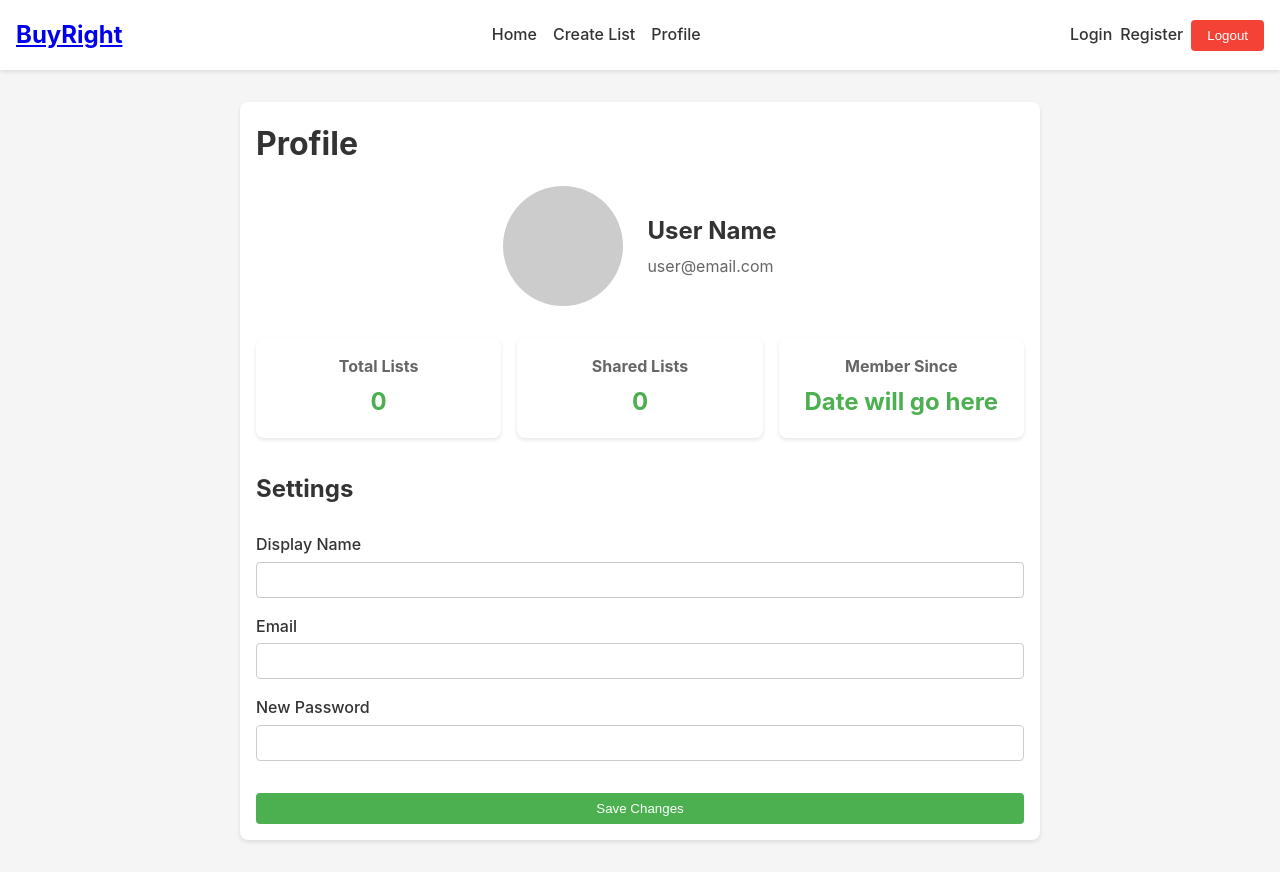
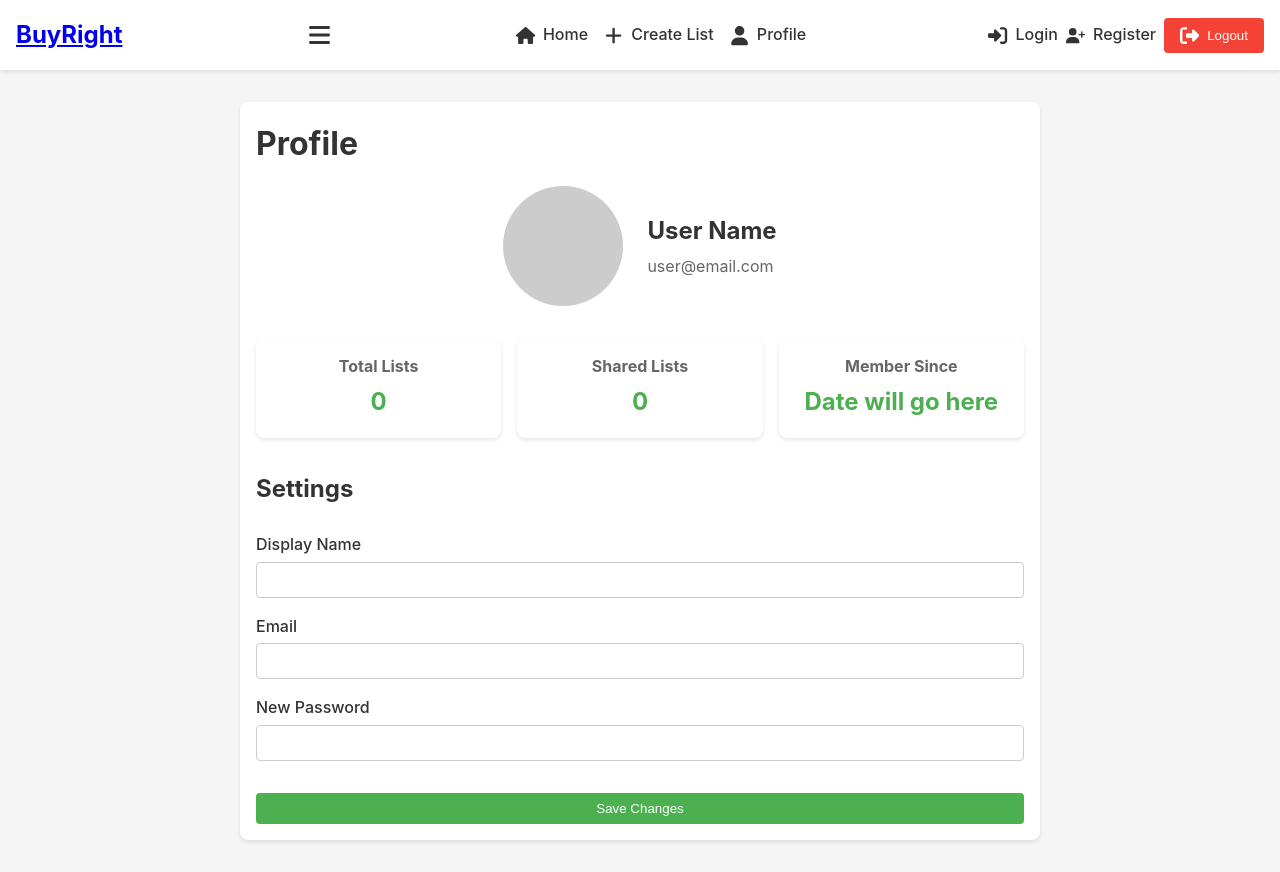
Before and after one commit to Andriamahay11master/BuyRight, a React (Vite) app: page /profile in a window 1280 px wide. Built offline with nearby package versions, Linux system fonts and the light colour scheme.

Commit message:
add icons to menu navbar

```diff
--- a/package.json
+++ b/package.json
@@ -10,6 +10,9 @@
     "preview": "vite preview"
   },
   "dependencies": {
+    "@fortawesome/fontawesome-svg-core": "^6.7.2",
+    "@fortawesome/free-solid-svg-icons": "^6.7.2",
+    "@fortawesome/react-fontawesome": "^0.2.2",
     "firebase": "^11.4.0",
     "react": "^19.0.0",
     "react-dom": "^19.0.0",
--- a/src/components/Navbar.tsx
+++ b/src/components/Navbar.tsx
@@ -1,5 +1,16 @@
 import React, { useState } from 'react';
 import { Link, useNavigate } from 'react-router-dom';
+import { FontAwesomeIcon } from '@fortawesome/react-fontawesome';
+import {
+  faBars,
+  faTimes,
+  faHome,
+  faPlus,
+  faUser,
+  faSignInAlt,
+  faUserPlus,
+  faSignOutAlt
+} from '@fortawesome/free-solid-svg-icons';
 
 const Navbar: React.FC = () => {
   const navigate = useNavigate();
@@ -16,19 +27,37 @@ const Navbar: React.FC = () => {
       </div>
 
       <button className="menu-toggle" onClick={toggleMenu}>
-        ☰
+        <FontAwesomeIcon icon={isMenuOpen ? faTimes : faBars} />
       </button>
 
       <div className={`navbar-menu ${isMenuOpen ? 'active' : ''}`}>
-        <Link to="/" className="nav-item">Home</Link>
-        <Link to="/create" className="nav-item">Create List</Link>
-        <Link to="/profile" className="nav-item">Profile</Link>
+        <Link to="/" className="nav-item">
+          <FontAwesomeIcon icon={faHome} className="nav-icon" />
+          Home
+        </Link>
+        <Link to="/create" className="nav-item">
+          <FontAwesomeIcon icon={faPlus} className="nav-icon" />
+          Create List
+        </Link>
+        <Link to="/profile" className="nav-item">
+          <FontAwesomeIcon icon={faUser} className="nav-icon" />
+          Profile
+        </Link>
       </div>
 
       <div className={`navbar-auth ${isMenuOpen ? 'active' : ''}`}>
-        <Link to="/login" className="nav-item">Login</Link>
-        <Link to="/register" className="nav-item">Register</Link>
-        <button className="logout-btn">Logout</button>
+        <Link to="/login" className="nav-item">
+          <FontAwesomeIcon icon={faSignInAlt} className="nav-icon" />
+          Login
+        </Link>
+        <Link to="/register" className="nav-item">
+          <FontAwesomeIcon icon={faUserPlus} className="nav-icon" />
+          Register
+        </Link>
+        <button className="logout-btn">
+          <FontAwesomeIcon icon={faSignOutAlt} className="nav-icon" />
+          Logout
+        </button>
       </div>
     </nav>
   );
--- a/src/styles/components/_navbar.scss
+++ b/src/styles/components/_navbar.scss
@@ -44,6 +44,13 @@
       text-decoration: none;
       font-weight: 500;
       transition: $transition-fast;
+      @include flex-center;
+      gap: $spacing-sm;
+
+      .nav-icon {
+        width: 1.2rem;
+        height: 1.2rem;
+      }
 
       &:hover {
         color: $primary-color;
@@ -72,6 +79,13 @@
       text-decoration: none;
       font-weight: 500;
       transition: $transition-fast;
+      @include flex-center;
+      gap: $spacing-sm;
+
+      .nav-icon {
+        width: 1.2rem;
+        height: 1.2rem;
+      }
 
       &:hover {
         color: $primary-color;
@@ -80,6 +94,13 @@
 
     .logout-btn {
       @include button($error-color);
+      @include flex-center;
+      gap: $spacing-sm;
+
+      .nav-icon {
+        width: 1.2rem;
+        height: 1.2rem;
+      }
     }
   }
 
@@ -90,9 +111,15 @@
     font-size: 1.5rem;
     cursor: pointer;
     color: $text-color;
+    padding: $spacing-xs;
+    @include flex-center;
 
     @include mobile {
-      display: block;
+      display: flex;
+    }
+
+    &:hover {
+      color: $primary-color;
     }
   }
 }
```
Also changed, not shown: 1 other file (tests, documents, lock files or other folders).
